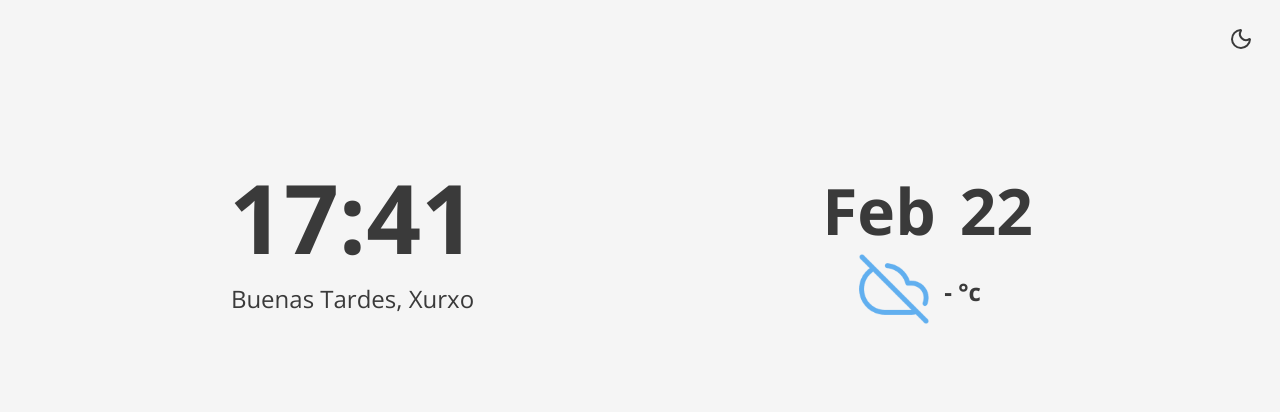
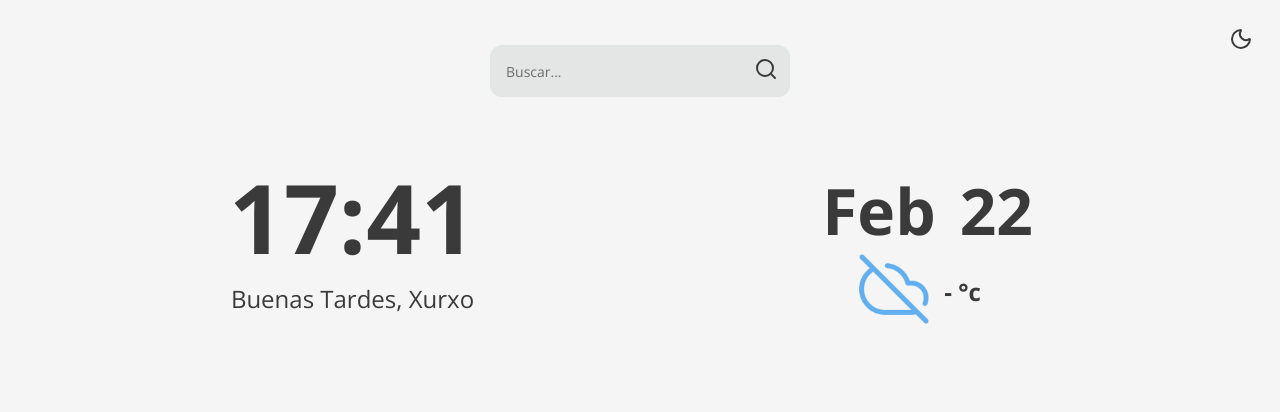
Before and after one commit to xurxorguezz/startpagebyxurxorguezz, a website: page index.html in a window 1280 px wide. Shown: the top 412 px of the page. Drawn offline with nearby package versions, Linux system fonts and the light colour scheme.

Commit message:
added a google search

```diff
--- a/index.html
+++ b/index.html
@@ -6,13 +6,56 @@
 		<link rel=" shortcut icon" type="image/png" href="assets/icons/favicon.png" />
 		<link rel="stylesheet" href="app.css" />
 		<script src="https://unpkg.com/lucide@latest"></script>
+		<style>
+			.search-container {
+				position: absolute;
+				top: 45px;
+				left: 50%;
+				transform: translateX(-50%);
+				max-width: 300px;
+				width: 100%;
+			}
+
+			.search-form {
+				display: flex;
+				background: var(--cards);
+				border-radius: 12px;
+				padding: 8px;
+			}
+
+			.search-input {
+				flex: 1;
+				background: transparent;
+				border: none;
+				color: var(--fg);
+				font-size: 14px;
+				padding: 4px 8px;
+				outline: none;
+			}
+
+			.search-input::placeholder {
+				color: var(--fg);
+				opacity: 0.7;
+			}
+
+			.search-button {
+				background: transparent;
+				border: none;
+				color: var(--fg);
+				cursor: pointer;
+				padding: 4px;
+			}
+
+			.search-button:hover {
+				opacity: 0.8;
+			}
+		</style>
 	</head>
 	<body class="">
 		<button id="themeButton">
 			<i id="themeIcon" icon-name="moon"></i>
 		</button>
 		<div class="container">
-
 			<div class="timeBlock">
 				<div class="clock">
 					<div id="hour"></div>
@@ -21,8 +64,14 @@
 				</div>
 				<div id="greetings"></div>
 			</div>
-
-
+			<div class="search-container">
+				<form class="search-form" action="https://www.google.com/search" method="get" target="_blank">
+					<input type="text" class="search-input" name="q" placeholder="Buscar...">
+					<button type="submit" class="search-button">
+						<i icon-name="search"></i>
+					</button>
+				</form>
+			</div>
 			<div class="weatherBlock">
 				<div class="date">
 					<div id="month"></div>
@@ -40,29 +89,21 @@
 					</div>
 				</div>
 			</div>
-
 			<div class="linksBlock" id="linksBlock">
 				<div class="linksBlockLeft" id="linksBlockLeft"></div>
 				<div class="linksBlockRight" id="linksBlockRight"></div>
 			</div>
 		</div>
-
-
 		<script src="config.js"></script>
-
-
 		<script src="assets/js/layout.js"></script>
 		<script src="assets/js/theme.js"></script>
 		<script src="assets/js/time.js"></script>
 		<script src="assets/js/greeting.js"></script>
 		<script src="assets/js/weather.js"></script>
-
 		<script src="assets/js/buttons.js"></script>
 		<script src="assets/js/lists.js"></script>
-
 		<script>
 			lucide.createIcons();
 		</script>
 	</body>
-
 </html>
```
